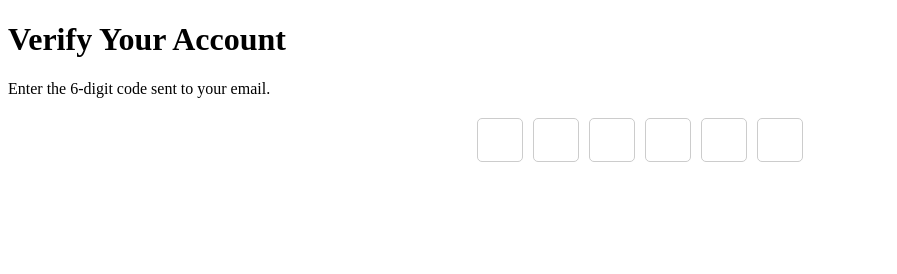
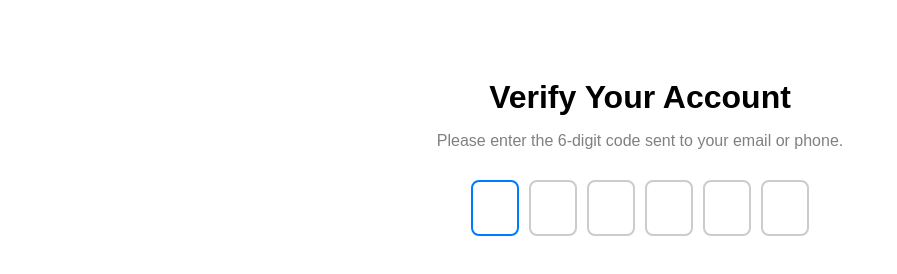
Before and after one commit to acciojob/OTP-kareenap55, a website: page main.html in a window 1280 px wide. Shown: the whole page, without its empty margins (0-897 px from the left). Drawn offline with Linux system fonts and the light colour scheme.

Commit message:
created a submission

```diff
--- a/main.html
+++ b/main.html
@@ -1,25 +1,22 @@
-<!DOCTYPE html>
-
-<!DOCTYPE html>
 <!DOCTYPE html>
 <html lang="en">
 <head>
   <meta charset="UTF-8">
-    <meta name="viewport" content="width=device-width, initial-scale=1.0">
   <title>OTP Verification</title>
   <link rel="stylesheet" href="styles.css">
 </head>
 <body>
+
   <h1 id="verification_heading">Verify Your Account</h1>
-    <p id="verification_subtext">Enter the 6-digit code sent to your email.</p>
+  <p id="verification_subtext">Please enter the 6-digit code sent to your email or phone.</p>
 
   <div class="code-container">
-        <input type="text" maxlength="1" class="code">
-        <input type="text" maxlength="1" class="code">
-        <input type="text" maxlength="1" class="code">
-        <input type="text" maxlength="1" class="code">
-        <input type="text" maxlength="1" class="code">
-        <input type="text" maxlength="1" class="code">
+    <input type="text" class="code" id="code-1" maxlength="1">
+    <input type="text" class="code" id="code-2" maxlength="1">
+    <input type="text" class="code" id="code-3" maxlength="1">
+    <input type="text" class="code" id="code-4" maxlength="1">
+    <input type="text" class="code" id="code-5" maxlength="1">
+    <input type="text" class="code" id="code-6" maxlength="1">
   </div>
 
   <script src="script.js"></script>
--- a/script.js
+++ b/script.js
@@ -1,17 +1,14 @@
-//your JS code here. If required.
-document.addEventListener("DOMContentLoaded", function () {
 const inputs = document.querySelectorAll(".code");
 
 inputs.forEach((input, index) => {
   input.addEventListener("input", (e) => {
     const value = e.target.value;
-            if (/^\d$/.test(value)) {
-                input.value = value;
+    if (value.match(/[0-9]/)) {
       if (index < inputs.length - 1) {
         inputs[index + 1].focus();
       }
     } else {
-                input.value = "";
+      e.target.value = ""; // clear invalid input
     }
   });
 
@@ -25,19 +22,12 @@ document.addEventListener("DOMContentLoaded", function () {
       } else {
         input.value = "";
       }
-                e.preventDefault();
-            }
-        });
-
-        input.addEventListener("paste", (e) => {
-            e.preventDefault();
-            const pasteData = e.clipboardData.getData("text").replace(/\D/g, "");
-            if (pasteData.length === inputs.length) {
-                inputs.forEach((inp, i) => {
-                    inp.value = pasteData[i] || "";
-                });
-                inputs[inputs.length - 1].focus();
+    } else if (e.key >= "0" && e.key <= "9") {
+      input.value = ""; // overwrite any existing value
     }
   });
 });
+
+window.addEventListener("load", () => {
+  inputs[0].focus();
 });
--- a/styles.css
+++ b/styles.css
@@ -1,15 +1,36 @@
+body {
+  font-family: Arial, sans-serif;
+  text-align: center;
+  padding: 50px;
+}
+
+#verification_heading {
+  font-size: 2em;
+  margin-bottom: 10px;
+}
+
+#verification_subtext {
+  font-size: 1em;
+  color: gray;
+  margin-bottom: 30px;
+}
+
 .code-container {
-    display: flex;
-    justify-content: center;
-    gap: 10px;
-    margin-top: 20px;
+  display: flex;
+  justify-content: center;
+  gap: 10px;
 }
 
 .code {
-    width: 40px;
-    height: 40px;
-    text-align: center;
-    font-size: 20px;
-    border: 1px solid #ccc;
-    border-radius: 5px;
+  width: 40px;
+  height: 50px;
+  font-size: 24px;
+  text-align: center;
+  border: 2px solid #ccc;
+  border-radius: 8px;
 }
+
+.code:focus {
+  border-color: #007bff;
+  outline: none;
+}
```
Lines whose indentation alone changed are shown as unchanged.
